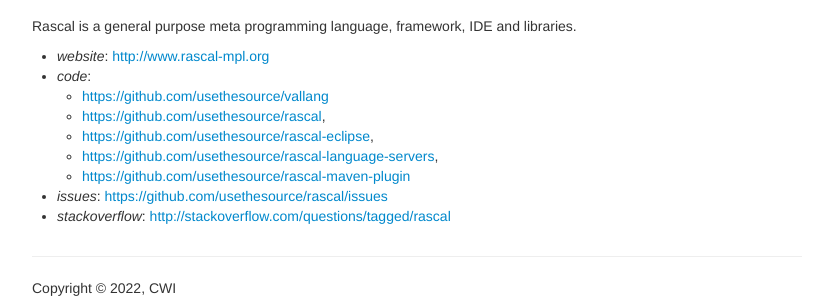
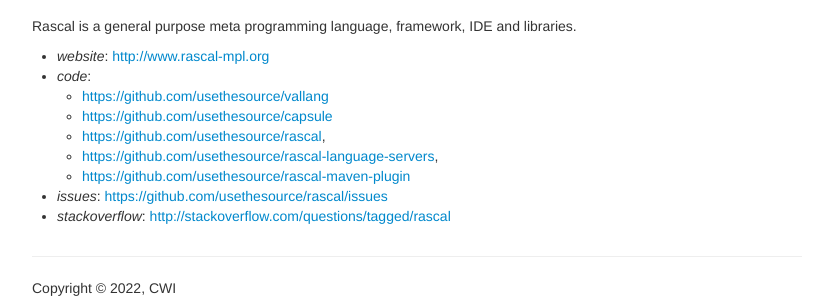
Before and after one commit to usethesource/usethesource.github.io, a Jekyll site: the page built from projects/rascal/index.md, in a window 1280 px wide. Shown: the part 154-454 px from the top of the page, without its empty margins (223-1056 px from the left). Built offline with Jekyll 4.4.1, drawn with Linux system fonts in a browser that asks for light colours.

Commit message:
Update index.md

```diff
--- a/projects/rascal/index.md
+++ b/projects/rascal/index.md
@@ -9,8 +9,8 @@
 * *website*: <http://www.rascal-mpl.org>
 * *code*:
    * <https://github.com/usethesource/vallang>
+   * <https://github.com/usethesource/capsule>
    * <https://github.com/usethesource/rascal>,
-   * <https://github.com/usethesource/rascal-eclipse>,
    * <https://github.com/usethesource/rascal-language-servers>,
    * <https://github.com/usethesource/rascal-maven-plugin>
 
```
